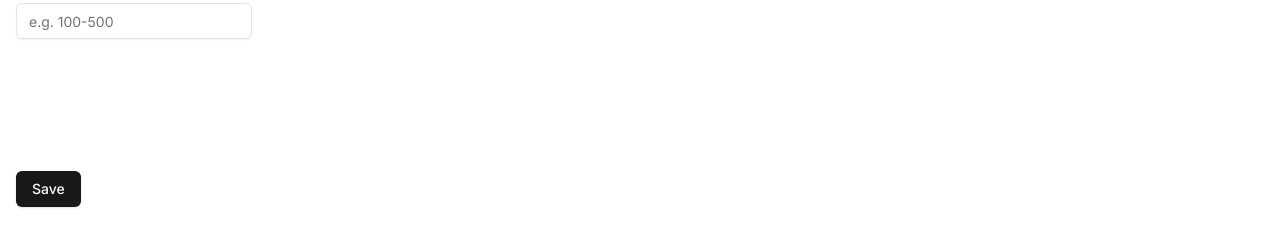
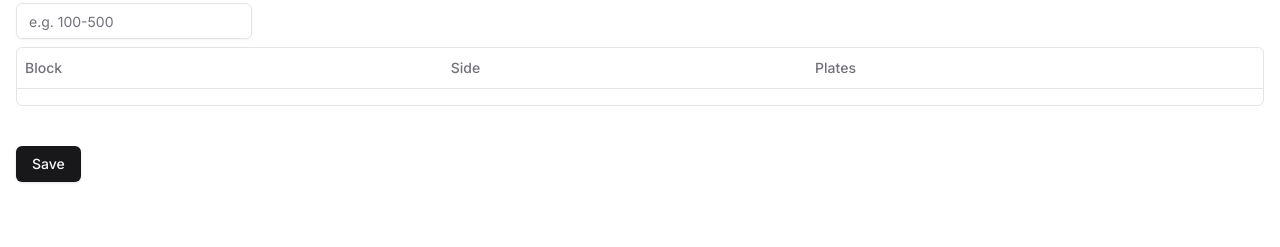
Before and after one commit to ashkan-rahnavardi/plate-grabber, a Next.js app: page /form/new in a window 1280 px wide. Shown: the part 385-632 px from the top of the page. Built offline with nearby package versions, Linux system fonts and the light colour scheme; no server answers; the database is empty; sample sign-in values are in the browser's storage.

Commit message:
dynamically generate plates table

```diff
--- /dev/null
+++ b/src/components/PlatesTable/columns.tsx
@@ -0,0 +1,48 @@
+'use client';
+
+import { Button } from '@/components/ui/button';
+import { Blocks, Street } from '@/types/licenseForm';
+import { ColumnDef } from '@tanstack/react-table';
+
+export const columns: ColumnDef<Blocks>[] = [
+	{
+		accessorKey: 'number',
+		header: 'Block',
+		cell: ({ row }) => {
+			const block = row.getValue('number') as string;
+			return (
+				<div className="flex flex-col">
+					<span>{block}</span>
+				</div>
+			);
+		},
+	},
+	{
+		accessorKey: 'side',
+		header: 'Side',
+		cell: ({ row }) => {
+			const side = row.getValue('side') as string;
+			return (
+				<div className="flex flex-col">
+					<span>{side}</span>
+				</div>
+			);
+		},
+	},
+	{
+		accessorKey: 'plates',
+		header: 'Plates',
+		cell: ({ row }) => {
+			const plates = row.getValue('plates') as string[];
+			return (
+				<div className="flex flex-col">
+					{plates.map((plate, index) => (
+						<div key={index} className="flex items-center">
+							<span className="mr-2">{plate}</span>
+						</div>
+					))}
+				</div>
+			);
+		},
+	},
+];
--- /dev/null
+++ b/src/components/PlatesTable/data-table.tsx
@@ -0,0 +1,80 @@
+'use client';
+
+import {
+	ColumnDef,
+	flexRender,
+	getCoreRowModel,
+	useReactTable,
+} from '@tanstack/react-table';
+
+import {
+	Table,
+	TableBody,
+	TableCell,
+	TableHead,
+	TableHeader,
+	TableRow,
+} from '@/components/ui/table';
+
+interface DataTableProps<TData, TValue> {
+	columns: ColumnDef<TData, TValue>[];
+	data: TData[];
+}
+
+export function DataTable<TData, TValue>({
+	columns,
+	data,
+}: DataTableProps<TData, TValue>) {
+	const table = useReactTable({
+		data,
+		columns,
+		getCoreRowModel: getCoreRowModel(),
+	});
+
+	return (
+		<div className="rounded-md border">
+			<Table>
+				<TableHeader>
+					{table.getHeaderGroups().map((headerGroup) => (
+						<TableRow key={headerGroup.id}>
+							{headerGroup.headers.map((header) => {
+								return (
+									<TableHead key={header.id}>
+										{header.isPlaceholder
+											? null
+											: flexRender(
+													header.column.columnDef.header,
+													header.getContext()
+											  )}
+									</TableHead>
+								);
+							})}
+						</TableRow>
+					))}
+				</TableHeader>
+				<TableBody>
+					{table.getRowModel().rows?.length ? (
+						table.getRowModel().rows.map((row) => (
+							<TableRow
+								key={row.id}
+								data-state={row.getIsSelected() && 'selected'}
+							>
+								{row.getVisibleCells().map((cell) => (
+									<TableCell key={cell.id}>
+										{flexRender(cell.column.columnDef.cell, cell.getContext())}
+									</TableCell>
+								))}
+							</TableRow>
+						))
+					) : (
+						<TableRow>
+							<TableCell colSpan={columns.length} className="h-24 text-center">
+								No results.
+							</TableCell>
+						</TableRow>
+					)}
+				</TableBody>
+			</Table>
+		</div>
+	);
+}
--- /dev/null
+++ b/src/components/PlatesTable/platesTable.tsx
@@ -0,0 +1,14 @@
+import { columns } from '@/components/PlatesTable/columns';
+import { DataTable } from '@/components/PlatesTable/data-table';
+import { LicenseForm } from '@/types/licenseForm';
+
+export default function PlatesTable({ form }: { form: LicenseForm }) {
+	return form.location.map((street) => {
+		return (
+			<div key={street.name}>
+				<h1>{street.name}</h1>
+				<DataTable columns={columns} data={street.blocks} />
+			</div>
+		);
+	});
+}
--- a/src/containers/Form/index.tsx
+++ b/src/containers/Form/index.tsx
@@ -3,6 +3,7 @@
 import { saveForm, updateForm } from '@/actions/actions';
 import Essential from '@/components/InputForm/essential';
 import StreetInput from '@/components/InputForm/street';
+import PlatesTable from '@/components/PlatesTable/platesTable';
 import TopNav from '@/components/TopNav';
 import { Button } from '@/components/ui/button';
 import { Input } from '@/components/ui/input';
@@ -122,16 +123,19 @@ export default function Form() {
 		}
 	};
 
+	console.log('form', form);
+
 	return (
 		<>
 			<TopNav />
 			<div className="space-y-2 py-10 w-full">
 				<Essential form={form} setForm={setForm} />
 				<StreetInput form={form} setForm={setForm} />
+				<PlatesTable form={form} />
 
 				{/* Quick fix to get the button out of the way, need to make the parrent
 			div height full screen and then position these buttons at the bottom */}
-				<div className="absolute bottom-52">
+				<div className="pt-8">
 					{params.id === 'new' ? (
 						<Button onClick={handleSave}>Save</Button>
 					) : (
--- a/src/lib/utils.ts
+++ b/src/lib/utils.ts
@@ -60,17 +60,17 @@ export function convertToPlainObject(
 		if (result[key] instanceof Document) {
 			result[key] = convertToPlainObject(result[key]);
 		}
-		// If the property is an array, map over it, applying convertToPlainObject to each item.
-		// This handles arrays of Documents, nested objects within arrays, etc.
-		else if (Array.isArray(result[key])) {
-			result[key] = result[key].map((item: Document | Record<string, any>) =>
-				convertToPlainObject(item)
-			);
-		}
-		// If the property is an object (but not null, an array, or a Document), recursively convert it.
-		else if (typeof result[key] === 'object' && result[key] !== null) {
-			result[key] = convertToPlainObject(result[key]);
-		}
+		// // If the property is an array, map over it, applying convertToPlainObject to each item.
+		// // This handles arrays of Documents, nested objects within arrays, etc.
+		// else if (Array.isArray(result[key])) {
+		// 	result[key] = result[key].map((item: Document | Record<string, any>) =>
+		// 		convertToPlainObject(item)
+		// 	);
+		// }
+		// // If the property is an object (but not null, an array, or a Document), recursively convert it.
+		// else if (typeof result[key] === 'object' && result[key] !== null) {
+		// 	result[key] = convertToPlainObject(result[key]);
+		// }
 	});
 
 	// Return the fully converted plain object, suitable for JSON serialization or use in contexts
```
